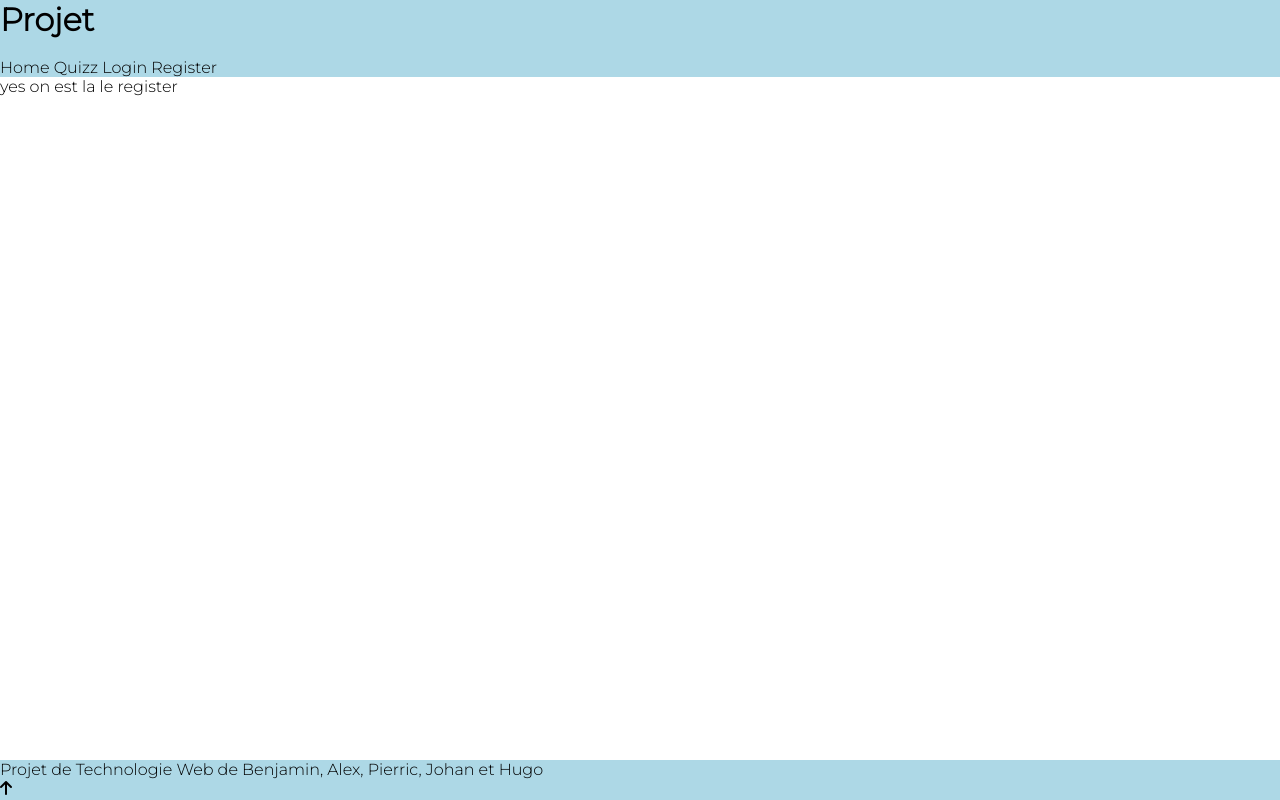
After one commit to AlexCapoen/ProjetTechnoWEB, a PHP site: page /register.php in a window 1280 px wide. The commit adds this page. Run offline with PHP 8.4, Linux system fonts and the light colour scheme; some libraries are stand-ins or nearby versions.

Commit message:
Home Page with css, footer and header upgraded, some js, login done

```diff
--- a/footer.php
+++ b/footer.php
@@ -1,5 +1,6 @@
 <footer>
   	<div id='footer'>
 		<p>Projet de Technologie Web de Benjamin, Alex, Pierric, Johan et Hugo</p>
+		<a class="navlink" href="#header"><i class="fas fa-arrow-up"></i></a>
 	</div>
 </footer>
--- a/header.php
+++ b/header.php
@@ -2,7 +2,9 @@
   	<div id='header'>
 		<h1 id="title">Projet</h1>
 		<br/>
-		<a class="navlink" href="main.php">main<a>
-		<a class="navlink" href="quizz1.php">quizz1<a>
+		<a class="navlink" href="main.php">Home</a>
+		<a class="navlink" href="quizz1.php">Quizz</a>
+		<a class="navlink" id="login" href='login.php'>Login</a>
+		<a class="navlink" id="register" href='register.php'>Register</a>
 	</div>
 </header>
--- /dev/null
+++ b/register.php
@@ -0,0 +1,19 @@
+<!DOCTYPE html>
+<html lang="en" dir="ltr">
+<head>
+  <meta charset="utf-8">
+  <link rel="stylesheet" href="style.css">
+  <link href="https://fonts.googleapis.com/css2?family=Montserrat:wght@300&display=swap" rel="stylesheet">
+  <script src="https://kit.fontawesome.com/e4339b56d6.js" crossorigin="anonymous"></script>
+  <title>Home</title>
+</head>
+<body>
+  <div id='container'>
+    <?php include('header.php') ?>
+    <div id="content">
+      <p>yes on est la le register</p>
+    </div>
+    <?php include('footer.php') ?>
+  </div>
+</body>
+</html>
--- a/style.css
+++ b/style.css
@@ -1,3 +1,107 @@
-#paragraphe{
-	color :blue;
+*{
+  box-sizing: border-box;
+  list-style: none;
+  font-family: "Montserrat",sans-serif;
+  padding :0;
+  margin:0;
 }
+
+
+/*_________________________MAIN__________________________*/
+html {
+  scroll-behavior: smooth;
+}
+body{
+  overflow: hidden; /* Hide scrollbars */
+
+}
+#container{
+	height :100vh;
+}
+header{
+	margin-top: 0;
+	height: auto;
+	width: 100%;
+	background-color : lightblue;
+}
+footer{
+	height :2.5rem;
+	width : 100%;
+	position : absolute;
+	bottom :0;
+	background-color: lightblue;
+	position: fixed;
+}
+#content{
+	height : 85vh;
+	width : 100%;
+	overflow: auto;
+	margin-bottom :15vh;
+}
+#present_quizz{
+	display: flex;
+	justify-content: space-around;
+	flex-wrap: wrap;
+	height : auto;
+	width : 100%;
+
+}
+.container_quizz{
+	position: relative;
+	text-align : center;
+	width : auto;
+	background-repeat: no-repeat;
+}
+.imgQuizz{
+	border : 1px solid lightblue;
+    border-radius : 35px;
+    margin-top : 2rem;
+}
+.imgQuizz {
+    height: auto;
+    width: auto;
+    max-width: 500px;
+    max-height: 500px
+}
+
+.imgQuizz:hover{
+	opacity :0.55;
+}
+
+#quizzAnimalsButton:hover~#quizzAnimalsImg{
+    opacity :0.55;
+}
+
+#quizzHistoryButton:hover~#quizzHistoryImg{
+    opacity :0.55;
+}
+.button{
+	position : absolute;
+    top :45%;
+    left :28%;
+	background-color : lightblue;
+	height: auto;
+	widows: auto;
+	font-size: 1.75rem;
+    padding: 16px 32px;
+    opacity :0;
+}
+#quizzAnimalsImg:hover~#quizzAnimalsButton{
+    opacity :1;
+}
+
+#quizzHistoryImg:hover~#quizzHistoryButton{
+    opacity :1;
+}
+.button:hover{
+
+    opacity :1;
+}
+a.link{
+	text-decoration: none;
+	color : white;
+}
+a.navlink{
+	text-decoration: none;
+	color : black;
+}
```
Also changed, not shown: login.php (added, +28 -0 lines), look.js (added, +37 -0 lines), main.php (+18 -7 lines), quizz1.php (+8 -7 lines), styleLogin.css (added, +59 -0 lines), Img/loginBackground.jpg (added), Img/quizzAnimals.PNG (added), Img/quizzHistory.jpg (added).
